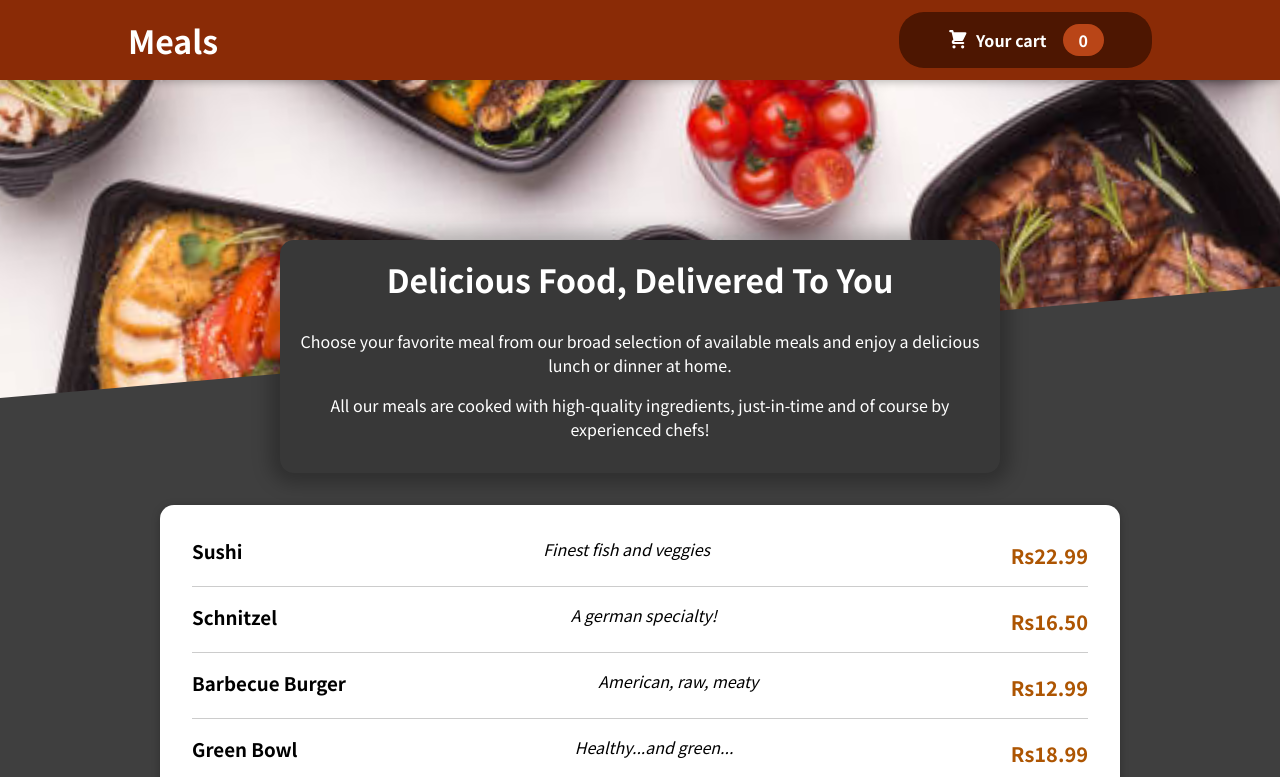
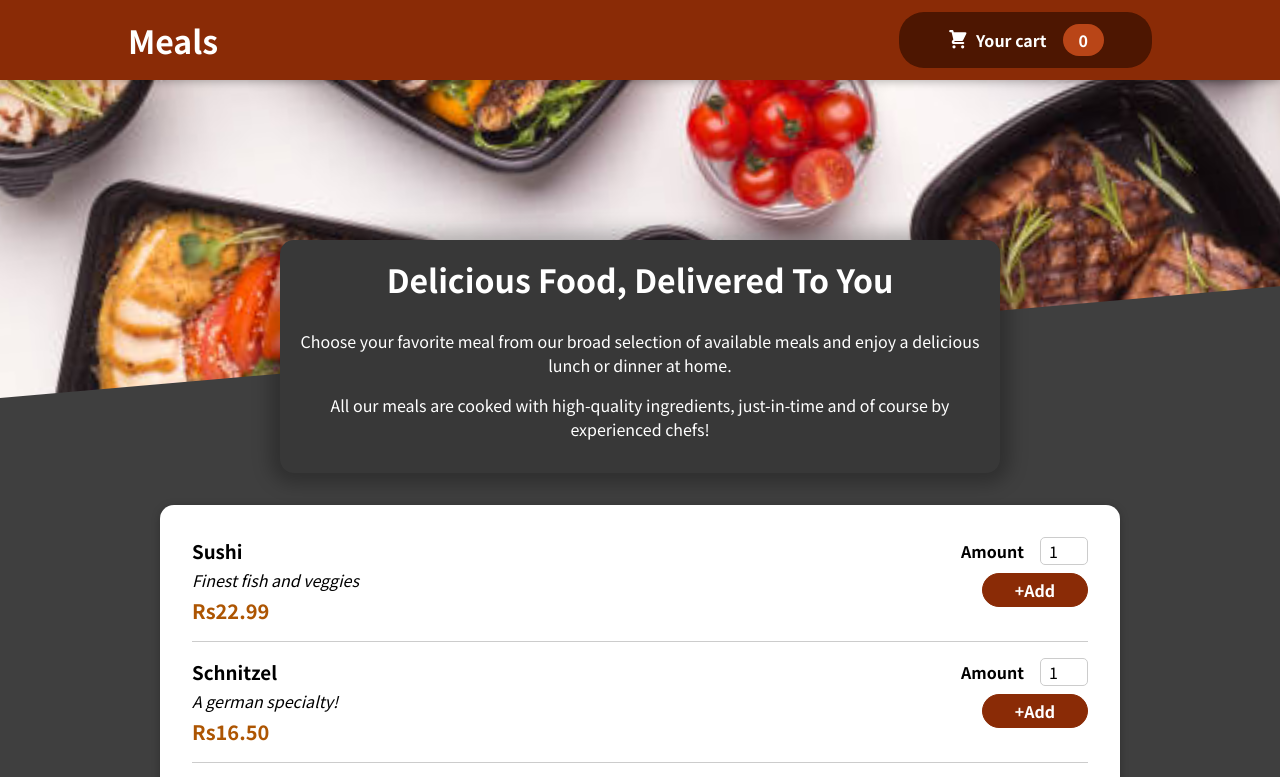
Before and after one commit to Aruns96/react-app5, a React (Create React App) app: page / in a window 1280 px wide. Shown: the top 777 px of the page. Built offline with nearby package versions, Linux system fonts and the light colour scheme.

Commit message:
adding a form

```diff
--- a/src/Components/Meals/MealItem/MealItem.js
+++ b/src/Components/Meals/MealItem/MealItem.js
@@ -1,17 +1,19 @@
 import React from 'react';
-import "./MealItem.css"
+import "./MealItem.css";
+import MealItemForm from './MealItemForm';
+
 
 const MealItem = (props) => {
     const price = `Rs${props.price.toFixed(2)}`
   return (
-    <li>
-     <div className='meal'>
+    <li className='meal'>
+     <div >
         <h3>{props.name}</h3>
          <div className='description'>{props.description}</div>
          <div className='price'>{price}</div>
      </div>
      <div>
-
+        <MealItemForm />
      </div>
     </li>
   )
--- /dev/null
+++ b/src/Components/Meals/MealItem/MealItemForm.css
@@ -0,0 +1,20 @@
+.form {
+    text-align: right;
+  }
+
+  .form button {
+    font: inherit;
+    cursor: pointer;
+    background-color: #8a2b06;
+    border: 1px solid #8a2b06;
+    color: white;
+    padding: 0.25rem 2rem;
+    border-radius: 20px;
+    font-weight: bold;
+  }
+
+  .form button:hover,
+  .form button:active {
+    background-color: #641e03;
+    border-color: #641e03;
+  }
--- /dev/null
+++ b/src/Components/Meals/MealItem/MealItemForm.js
@@ -0,0 +1,22 @@
+import React from 'react';
+import "./MealItemForm.css"
+import Input from '../../UI/Input';
+
+const MealItemForm = (props) => {
+
+  return (
+    <form className='form'>
+        <Input label="Amount" input={{
+            id:"amout",
+            type:"number",
+            min:"1",
+            max:"5",
+            step:"1",
+            defaultValue:"1"
+        }} />
+        <button >+Add</button>
+    </form>
+  )
+}
+
+export default MealItemForm
--- /dev/null
+++ b/src/Components/UI/Input.css
@@ -0,0 +1,18 @@
+.input {
+    display: flex;
+    align-items: center;
+    margin-bottom: 0.5rem;
+  }
+
+  .input label {
+    font-weight: bold;
+    margin-right: 1rem;
+  }
+
+  .input input {
+    width: 3rem;
+    border-radius: 5px;
+    border: 1px solid #ccc;
+    font: inherit;
+    padding-left: 0.5rem;
+  }
--- /dev/null
+++ b/src/Components/UI/Input.js
@@ -0,0 +1,13 @@
+import React from 'react';
+import "./Input.css"
+
+const Input = (props) => {
+  return (
+    <div className='input'>
+        <label htmlFor={props.input.id}>{props.label}</label>
+        <input {...props.input}/>
+    </div>
+  )
+}
+
+export default Input
```
